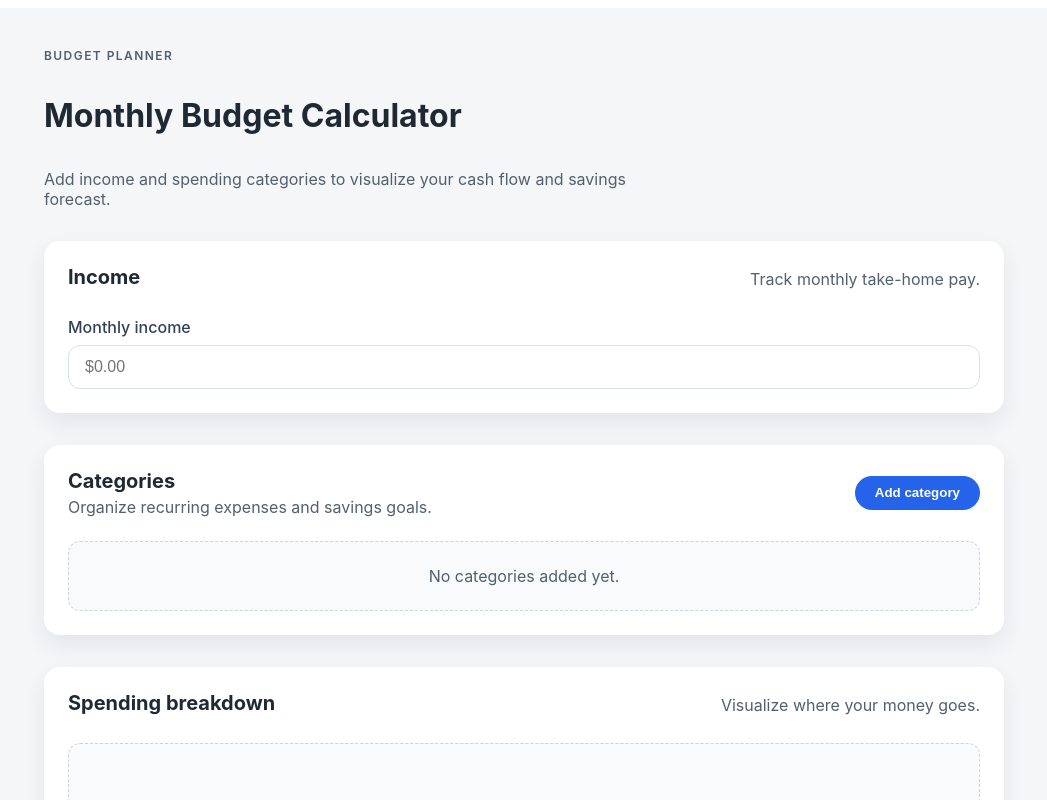
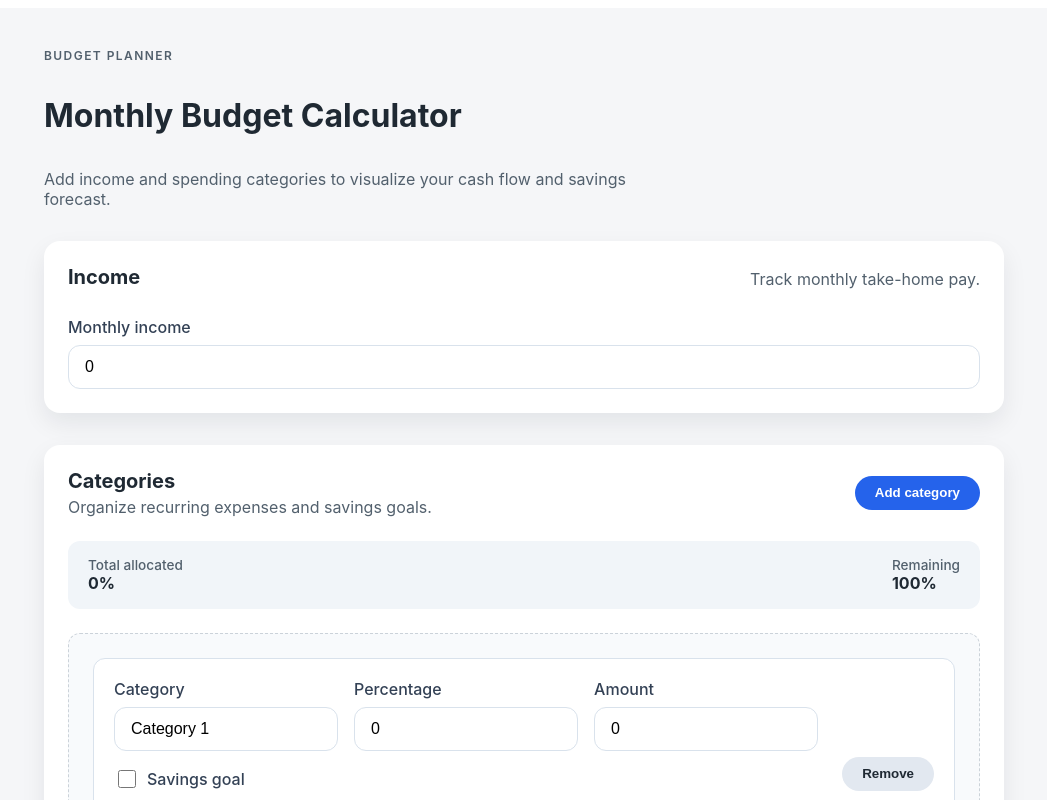
Before and after one commit to MorkovnySok/budget-planner, an Angular app: page / in a window 1280 px wide. Both pictures are taken after a click on the button "Add category". Shown: the top 800 px of the page, without its empty margins (116-1163 px from the left). Built offline with nearby package versions, Linux system fonts and the light colour scheme.

Commit message:
Add category allocation logic

```diff
--- a/src/app/app.component.html
+++ b/src/app/app.component.html
@@ -14,7 +14,14 @@
     </div>
     <label class="input-field">
       <span>Monthly income</span>
-      <input type="number" placeholder="$0.00" />
+      <input
+        type="number"
+        min="0"
+        step="0.01"
+        placeholder="$0.00"
+        [ngModel]="income"
+        (ngModelChange)="updateIncome($event)"
+      />
     </label>
   </section>
 
@@ -24,10 +31,73 @@
         <h2 id="categories-title">Categories</h2>
         <p>Organize recurring expenses and savings goals.</p>
       </div>
-      <button type="button" class="button">Add category</button>
+      <button type="button" class="button" (click)="addCategory()">Add category</button>
     </div>
+    <div class="allocation-summary" [class.allocation-summary--warning]="allocationClamped">
+      <div>
+        <span>Total allocated</span>
+        <strong>{{ totalPercentage | number: '1.0-2' }}%</strong>
+      </div>
+      <div>
+        <span>Remaining</span>
+        <strong>{{ remainingPercentage | number: '1.0-2' }}%</strong>
+      </div>
+    </div>
+    <p class="helper-text helper-text--warning" *ngIf="allocationClamped">
+      Total allocation cannot exceed 100%. The latest entry was adjusted.
+    </p>
+    <p class="helper-text helper-text--warning" *ngIf="needsIncomeWarning">
+      Add monthly income to calculate percentages from amounts.
+    </p>
     <div class="category-list" role="list">
-      <p class="category-list__empty">No categories added yet.</p>
+      <p class="category-list__empty" *ngIf="categories.length === 0">
+        No categories added yet.
+      </p>
+      <div class="category-card" role="listitem" *ngFor="let category of categories; index as i">
+        <div class="category-card__fields">
+          <label class="input-field">
+            <span>Category</span>
+            <input
+              type="text"
+              placeholder="Rent, groceries..."
+              [ngModel]="category.name"
+              (ngModelChange)="updateCategoryName(i, $event)"
+            />
+          </label>
+          <label class="input-field">
+            <span>Percentage</span>
+            <input
+              type="number"
+              min="0"
+              max="100"
+              step="0.01"
+              [ngModel]="category.percentage"
+              (ngModelChange)="updateCategoryPercentage(i, $event)"
+            />
+          </label>
+          <label class="input-field">
+            <span>Amount</span>
+            <input
+              type="number"
+              min="0"
+              step="0.01"
+              [ngModel]="category.amount"
+              (ngModelChange)="updateCategoryAmount(i, $event)"
+            />
+          </label>
+          <label class="toggle-field">
+            <input
+              type="checkbox"
+              [ngModel]="category.isSavings"
+              (ngModelChange)="updateCategorySavings(i, $event)"
+            />
+            <span>Savings goal</span>
+          </label>
+        </div>
+        <button type="button" class="button button--ghost" (click)="removeCategory(i)">
+          Remove
+        </button>
+      </div>
     </div>
   </section>
 
--- a/src/app/app.component.scss
+++ b/src/app/app.component.scss
@@ -117,6 +117,79 @@
   margin: 0;
 }
 
+.category-card {
+  display: flex;
+  align-items: flex-end;
+  justify-content: space-between;
+  gap: 1.5rem;
+  padding: 1.25rem;
+  border-radius: 12px;
+  border: 1px solid #d9e2ec;
+  background: #ffffff;
+  text-align: left;
+}
+
+.category-card__fields {
+  display: grid;
+  grid-template-columns: repeat(auto-fit, minmax(180px, 1fr));
+  gap: 1rem;
+  flex: 1;
+}
+
+.toggle-field {
+  display: flex;
+  align-items: center;
+  gap: 0.5rem;
+  font-weight: 500;
+  color: #334155;
+}
+
+.toggle-field input {
+  width: 18px;
+  height: 18px;
+}
+
+.allocation-summary {
+  display: flex;
+  justify-content: space-between;
+  gap: 1.5rem;
+  padding: 1rem 1.25rem;
+  border-radius: 12px;
+  background: #f1f5f9;
+  font-weight: 600;
+  color: #1f2933;
+}
+
+.allocation-summary span {
+  display: block;
+  font-size: 0.85rem;
+  font-weight: 500;
+  color: #52606d;
+}
+
+.allocation-summary--warning {
+  border: 1px solid #f59e0b;
+  background: #fffbeb;
+}
+
+.helper-text {
+  margin: 0;
+  font-size: 0.9rem;
+}
+
+.helper-text--warning {
+  color: #b45309;
+}
+
+.button--ghost {
+  background: #e2e8f0;
+  color: #1f2933;
+}
+
+.button--ghost:hover {
+  box-shadow: 0 8px 16px rgba(148, 163, 184, 0.35);
+}
+
 .chart-container {
   min-height: 200px;
   display: grid;
@@ -141,4 +214,9 @@
     width: 100%;
     justify-content: center;
   }
+
+  .category-card {
+    flex-direction: column;
+    align-items: stretch;
+  }
 }
--- a/src/app/app.component.ts
+++ b/src/app/app.component.ts
@@ -1,12 +1,129 @@
+import { CommonModule } from '@angular/common';
 import { Component } from '@angular/core';
-import { RouterOutlet } from '@angular/router';
+import { FormsModule } from '@angular/forms';
+
+interface Category {
+  name: string;
+  percentage: number;
+  amount: number;
+  isSavings: boolean;
+}
 
 @Component({
   selector: 'app-root',
-  imports: [RouterOutlet],
+  imports: [CommonModule, FormsModule],
   templateUrl: './app.component.html',
   styleUrl: './app.component.scss'
 })
 export class AppComponent {
-  title = 'budget-planner';
+  income = 0;
+  categories: Category[] = [];
+  allocationClamped = false;
+  needsIncomeWarning = false;
+
+  get totalPercentage(): number {
+    return this.categories.reduce((total, category) => total + category.percentage, 0);
+  }
+
+  get remainingPercentage(): number {
+    return Math.max(0, 100 - this.totalPercentage);
+  }
+
+  addCategory(): void {
+    this.categories = [
+      ...this.categories,
+      {
+        name: `Category ${this.categories.length + 1}`,
+        percentage: 0,
+        amount: 0,
+        isSavings: false
+      }
+    ];
+    this.allocationClamped = false;
+  }
+
+  removeCategory(index: number): void {
+    this.categories.splice(index, 1);
+    this.allocationClamped = false;
+    this.needsIncomeWarning = false;
+  }
+
+  updateIncome(value: string | number): void {
+    const parsed = this.parseNumber(value);
+    this.income = Math.max(0, parsed);
+    this.needsIncomeWarning = false;
+    this.recalculateAmounts();
+  }
+
+  updateCategoryName(index: number, value: string): void {
+    this.categories[index].name = value;
+  }
+
+  updateCategorySavings(index: number, value: boolean): void {
+    this.categories[index].isSavings = value;
+  }
+
+  updateCategoryPercentage(index: number, value: string | number): void {
+    const parsed = this.clampNumber(this.parseNumber(value), 0, 100);
+    const maxAllowed = this.maxPercentageFor(index);
+    const nextPercentage = Math.min(parsed, maxAllowed);
+    this.allocationClamped = parsed > maxAllowed;
+    this.categories[index].percentage = this.roundPercentage(nextPercentage);
+    this.categories[index].amount = this.roundCurrency(
+      (this.income * this.categories[index].percentage) / 100
+    );
+  }
+
+  updateCategoryAmount(index: number, value: string | number): void {
+    const amount = Math.max(0, this.parseNumber(value));
+    this.categories[index].amount = this.roundCurrency(amount);
+    if (this.income <= 0) {
+      this.categories[index].percentage = 0;
+      this.needsIncomeWarning = amount > 0;
+      return;
+    }
+
+    const rawPercentage = (amount / this.income) * 100;
+    const maxAllowed = this.maxPercentageFor(index);
+    const nextPercentage = Math.min(rawPercentage, maxAllowed);
+    this.allocationClamped = rawPercentage > maxAllowed;
+    this.categories[index].percentage = this.roundPercentage(nextPercentage);
+    this.categories[index].amount = this.roundCurrency(
+      (this.income * this.categories[index].percentage) / 100
+    );
+    this.needsIncomeWarning = false;
+  }
+
+  private recalculateAmounts(): void {
+    this.categories = this.categories.map((category) => ({
+      ...category,
+      amount: this.roundCurrency((this.income * category.percentage) / 100)
+    }));
+  }
+
+  private maxPercentageFor(index: number): number {
+    const allocated = this.categories.reduce(
+      (total, category, categoryIndex) =>
+        categoryIndex === index ? total : total + category.percentage,
+      0
+    );
+    return Math.max(0, 100 - allocated);
+  }
+
+  private parseNumber(value: string | number): number {
+    const parsed = typeof value === 'number' ? value : Number.parseFloat(value);
+    return Number.isFinite(parsed) ? parsed : 0;
+  }
+
+  private clampNumber(value: number, min: number, max: number): number {
+    return Math.min(Math.max(value, min), max);
+  }
+
+  private roundCurrency(value: number): number {
+    return Math.round(value * 100) / 100;
+  }
+
+  private roundPercentage(value: number): number {
+    return Math.round(value * 100) / 100;
+  }
 }
```
